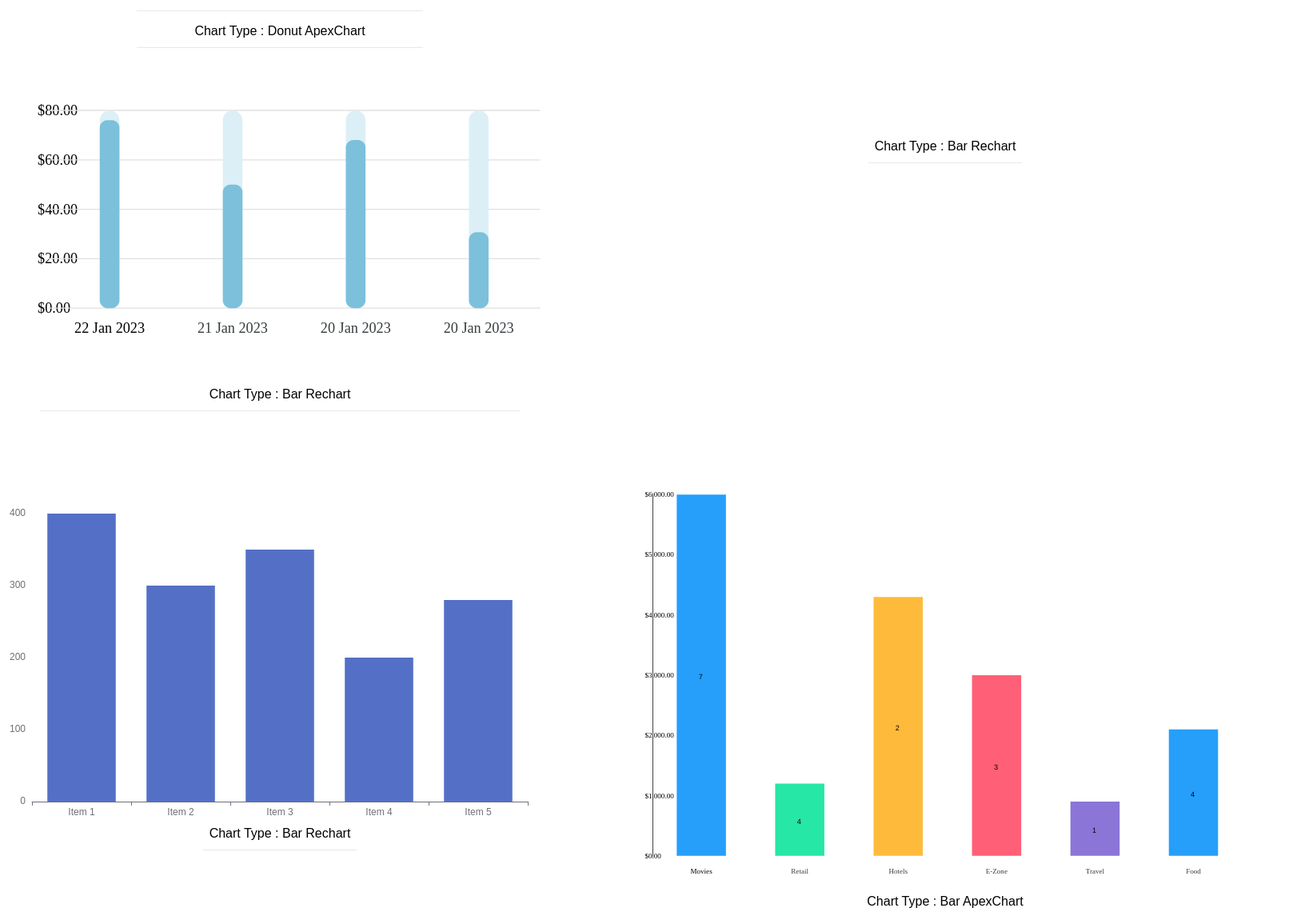
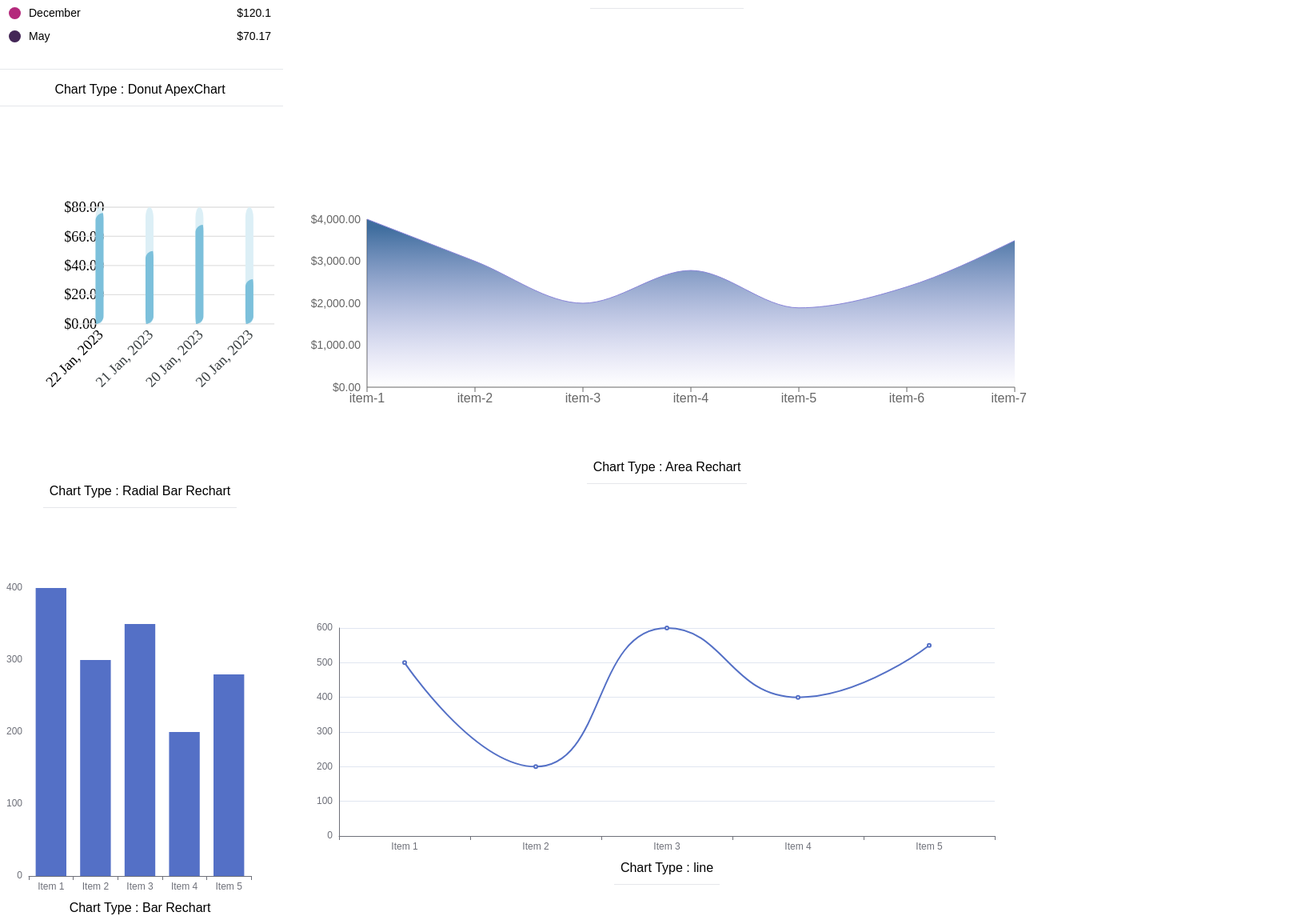
Before and after one commit to AnanthSB/reactCharts, a React (Create React App) app: page / in a window 1280 px wide. Shown: the part 659-1804 px from the top of the page at 80% size, 1632 px wide, since content can reach past the window. Built offline with nearby package versions, Linux system fonts and the light colour scheme.

Commit message:
Add files via upload

```diff
--- a/src/App.js
+++ b/src/App.js
@@ -1,15 +1,16 @@
-import styles from './App.scss';
-import { ApexBarChart, BarGraphComponent } from './barChart/BarChart';
+import styles from './App.module.scss';
+import { ApexBarChart, BarGraphComponent } from './Graphs/barChart/BarChart';
+import BarChart1 from './Graphs/barChart/BarChart';
 import LineChartGraph from './Graphs/LineChartGraph/LineChartGraph';
 import DonutChart from './Graphs/DonutChart/DonutChart';
 import donutData from './Graphs/DonutChart/donutData.json';
-import payoutsData from "./Graphs/PayoutBarChart/data.json";
-// import areaChartData from "./Graphs/AreaChart/data.json"
-import BarChart1 from './barChart/BarChart';
 import { useEffect, useState } from 'react';
 import moment from 'moment';
 import { PayoutBarChart } from './Graphs/PayoutBarChart/PayoutBarChart';
 // import AreaChart from './Graphs/AreaChart/AreaChart';
+import {AreaChart2} from "./Graphs/AreaChart/AreaChart2";
+import areaChartData from "./Graphs/AreaChart/data.json";
+import data from "./Graphs/PayoutBarChart/payoutsData.json"
 
 function App() {
   const [categoryWiseSum, setCategoryWiseSum] = useState([]);
@@ -119,19 +120,23 @@ useEffect(()=>{
 
   // payoutsData
   useEffect(()=>{
-    const array = payoutsData?.data?.slice(1); //slice method used for getting items of an array from index to To index. Here we are filtering last 7days payouts.
+    const array = data?.data?.slice(1); //slice method used for getting items of an array from index to To index. Here we are filtering last 7days payouts.
     setPayoutGraphData(
       array?.map((item) => {
         return {
           // category: `Day${index + 1}`
-          category: moment(item?.createdAt?.split(" ")[0]).format('D MMM YYYY'),
+          category: moment(item?.createdAt?.split(" ")[0]).format('D MMM, YYYY'),
           totalAmount: +item?.totalAmount
         };
       })
     );
   },[])
   return (
-    <div style={{display:'grid',gridTemplateColumns:'repeat(2,1fr)',justifyItems:'center'}} className={`${styles.appContainer} gap-[2rem] pt-[8px]`}>
+    <>
+    <h1 className='text-[22px] underline flex items-center justify-center w-full my-[10px] py-[10px]'>Collection of Graphs woked on...</h1>
+    <div className={`${styles.appContainer} gap-[2rem] pt-[8px]`}>
+        {/* Donut Chart */}
+        <div className='flex items-center justify-center w-full'>
         <DonutChart
                 label={'Total'} //That goes center of the DonutChart
               titleLabel={'Donut ApexChart'}
@@ -156,39 +161,47 @@ useEffect(()=>{
                 //   return  item?.subCategoryType === "Loans" ? `#${Math.random().toString(16).slice(2,8).padEnd(6,0)}` : "#FF0000";
                 // })}
           />
-        <div className='flex flex-col items-center justify-center w-full'>
+        </div>
+
+        {/* CustomtoolTipBar Chart */}
+        <div className='flex flex-col items-center justify-center w-ful mt-[50px]l'>
           <BarGraphComponent barGraphData={barGraphData} />
           <p className='flex justify-center p-2 border-b'>Chart Type : Bar Rechart</p>
         </div>
 
-        <div>
+        {/* border-radial Bar Chart */}
+        <div className='flex flex-col items-center justify-center w-full mt-[50px]'>
           <PayoutBarChart graphData={payoutGraphData} />
-          <p className='flex justify-center p-2 border-b mt-[50px]'>Chart Type : Bar Rechart</p>
+          <p className='flex justify-center p-2 border-b mt-[50px]'>Chart Type : Radial Bar Rechart</p>
         </div>
 
         {/* AreaChart */}
-        <div>
-          {/* <AreaChart
+        <div className='flex flex-col items-center justify-center w-full mt-[50px]'>
+          <AreaChart2
             areaChartData={areaChartData}
-          /> */}
-          <p className='flex justify-center p-2 border-b mt-[50px]'>Chart Type : Bar Rechart</p>
+          />
+          <p className='flex justify-center p-2 border-b mt-[50px]'>Chart Type : Area Rechart</p>
         </div>
 
-        <div className='flex flex-col items-center justify-center w-full'>
-          <BarChart1 />
+        {/* simple react bar chart */}
+        <div className='flex flex-col items-center justify-center w-full mt-[50px]'>
+          <BarChart1 className="w-full"/>
           <p className='flex justify-center p-2 border-b'>Chart Type : Bar Rechart</p>
         </div>
 
-        <div className='flex flex-col items-center justify-center w-full'>
+        {/* apex Bar Chart */}
+        {/* <div className='flex flex-col items-center justify-center w-full mt-[50px]'>
           <ApexBarChart />
           <p>Chart Type : Bar ApexChart</p>
-        </div>
+        </div> */}
 
-        <div >
+        {/* Line chart */}
+        <div className='flex flex-col items-center justify-center w-full mt-[50px]'>
           <LineChartGraph />
           <div className='flex justify-center p-2 border-b'><h2>Chart Type : line</h2></div>
         </div>
     </div>
+    </>
   );
 }
 
--- /dev/null
+++ b/src/App.module.scss
@@ -0,0 +1,18 @@
+.appContainer{
+    width: 100%;
+    @media (min-width:1024px) {
+        display: flex;
+        flex-flow: column;
+        justify-content: center;
+        gap: 30px;
+    }
+
+    @media (min-width:1025px) {
+        display: grid;
+        grid-template-columns: repeat(2,1fr);
+        gap: 30px;
+        justify-content: center;
+        align-items: center;
+
+    }
+}
--- a/src/Graphs/AreaChart/AreaChart.js
+++ b/src/Graphs/AreaChart/AreaChart.js
@@ -7,6 +7,7 @@ import React, { useEffect, useState } from 'react';
 import { useSelector } from 'react-redux';
 import {
   Area,
+  CartesianGrid,
   ComposedChart,
   ResponsiveContainer,
   Tooltip,
@@ -17,7 +18,7 @@ import {
 import styles from './areaChart.module.scss';
 // import { Checkbox } from 'Components/Atoms';
 
-export default function AreaChart({
+export default function AreaChart1({
   areaChartData,
   tokenBusinessAccountActivityFilter
 }) {
@@ -144,7 +145,7 @@ export default function AreaChart({
   );
 }
 
-AreaChart.propTypes = {
+AreaChart1.propTypes = {
   areaChartData: PropTypes.shape({
     length: PropTypes.number
   }),
--- /dev/null
+++ b/src/Graphs/AreaChart/AreaChart2.js
@@ -0,0 +1,126 @@
+import { useState } from "react";
+import { Area, AreaChart, CartesianGrid, ReferenceLine, ResponsiveContainer, Tooltip, XAxis, YAxis } from "recharts"
+import toCurrencyAmount from "../../Helpers/toCurrencyAmount";
+
+const data = [
+    {
+      "name": "item-1",
+      "uv": 4000,
+      "pv": 2400,
+      "amt": 2400
+    },
+    {
+      "name": "item-2",
+      "uv": 3000,
+      "pv": 1398,
+      "amt": 2210
+    },
+    {
+      "name": "item-3",
+      "uv": 2000,
+      "pv": 9800,
+      "amt": 2290
+    },
+    {
+      "name": "item-4",
+      "uv": 2780,
+      "pv": 3908,
+      "amt": 2000
+    },
+    {
+      "name": "item-5",
+      "uv": 1890,
+      "pv": 4800,
+      "amt": 2181
+    },
+    {
+      "name": "item-6",
+      "uv": 2390,
+      "pv": 3800,
+      "amt": 2500
+    },
+    {
+      "name": "item-7",
+      "uv": 3490,
+      "pv": 4300,
+      "amt": 2100
+    }
+  ]
+  export function AreaChart2() {
+      let [posData, setposData] = useState({});
+
+    const CustomTooltip = (data) => {
+        const { active, payload, label } = data;
+        if (active && payload && payload.length) {
+          return (
+            <div
+            //   style={{ backgroundColor: `${payload[0].payload.color}` }}
+            style={{ backgroundColor: `#ffff` }}
+              className={`relative outline-none rounded-[10px] min-w-[76px] min-h-[40px] flex flex-col items-center justify-between pb-[8px] gap-[1px]`}
+            >
+              <span
+                className={`border-b w-full justify-center items-center flex flex-col text-[12px] leading-[18px] text-ibgy1 tracking-[0.19px]`}
+              >
+                {`${payload[0].payload.name}`}
+                <span className="bg-ibwhite h-[1px] w-[74%]" />
+              </span>
+              <span
+                className={`text-[12px] leading-[18px] text-ibgy1 tracking-[0.19px] pt-[5px]`}
+              >{`$${toCurrencyAmount(payload[0].value)}`}</span>
+              {/* <span
+                className={`text-[12px] leading-[18px] text-ibgy1 tracking-[0.19px]`}
+              >
+                {payload[0]?.payload?.totalOrders} Orders
+              </span> */}
+              {/* <span
+                style={{ backgroundColor: `${payload[0].payload.color}` }}
+                className={`absolute left-[-6px] top-[25px] rotate-[45deg] w-[13px] h-[13px] rounded-[2px]`}
+              /> */}
+            </div>
+          );
+        }
+        return null;
+      };
+
+    const formatYAxis = (tickitem) => {
+      // tickitem comes as amount/value of that axis
+      return `$${toCurrencyAmount(tickitem)}`;
+    };
+
+    return (
+      <>
+        <ResponsiveContainer width={'100%'} height={250} >
+            <AreaChart data={data}
+                          margin={{ top: 10, right: 15, left: 15, bottom: 0 }}>
+                <defs>
+                  <linearGradient id="colorUv" x1="0" y1="0" x2="0" y2="1">
+                    <stop offset="5%" stopColor="#295D93" stopOpacity={0.9}/>
+                    <stop offset="100%" stopColor="#8884d8" stopOpacity={0}/>
+                  </linearGradient>
+                  {/* <linearGradient id="colorPv" x1="0" y1="0" x2="0" y2="1">
+                    <stop offset="5%" stopColor="#82ca9d" stopOpacity={0.8}/>
+                    <stop offset="95%" stopColor="#82ca9d" stopOpacity={0}/>
+                  </linearGradient> */}
+                </defs>
+                <XAxis axisLine={true} dataKey="name" />
+                <YAxis
+                    axisLine={true}
+                    tickLine={!true}
+                    tick={{ show: false, fontSize: 14 }}
+                    tickFormatter={formatYAxis}
+                />
+                <Tooltip
+                    content={<CustomTooltip data={data} />}
+                    cursor={false}
+                    position={{ x: posData.x - 12, y: posData.y - 80 }}
+                    wrapperStyle={{ outline: 'none' }}
+                  />
+                <CartesianGrid strokeDasharray="0 3" yAxis={false}/>
+                <Tooltip />
+            <Area type="monotone" dataKey="uv" stroke="#8884d8" fillOpacity={1} fill="url(#colorUv)" />
+            {/* <Area type="monotone" dataKey="pv" stroke="#82ca9d" fillOpacity={1} fill="url(#colorPv)" /> */}
+                        </AreaChart>
+        </ResponsiveContainer>
+      </>
+    )
+  }
--- a/src/Graphs/DonutChart/donutData.json
+++ b/src/Graphs/DonutChart/donutData.json
@@ -3,61 +3,49 @@
     {
       "id": 1,
       "categoryType": "January",
-      "subCategoryType": "Profit",
+      "subCategoryType": "Received",
       "AvailableBalance": 100.0
     },
     {
       "id": 3,
       "categoryType": "February",
-      "subCategoryType": "Loans",
+      "subCategoryType": "Paid",
       "AvailableBalance": 210.0
     },
     {
       "id": 12,
       "categoryType": "November",
-      "subCategoryType": "Profit",
+      "subCategoryType": "Received",
       "AvailableBalance": 200.01
     },
     {
       "id": 4,
       "categoryType": "March",
-      "subCategoryType": "Profit",
-      "AvailableBalance": 50.0
+      "subCategoryType": "Received",
+      "AvailableBalance": 80.0
     },
     {
       "id": 5,
       "categoryType": "April",
-      "subCategoryType": "Profit",
+      "subCategoryType": "Received",
       "AvailableBalance": 120.0
-    },
-    {
-      "id": 6,
-      "categoryType": "May",
-      "subCategoryType": "Profit",
-      "AvailableBalance": 75.07
     },
     {
       "id": 7,
       "categoryType": "Jun",
-      "subCategoryType": "Profit",
+      "subCategoryType": "Received",
       "AvailableBalance": 78.0
-    },
-    {
-      "id": 12,
-      "categoryType": "November",
-      "subCategoryType": "Profit",
-      "AvailableBalance": 100.34
     },
     {
       "id": 8,
       "categoryType": "July",
-      "subCategoryType": "Profit",
+      "subCategoryType": "Received",
       "AvailableBalance": 110.0
     },
     {
       "id": 12,
       "categoryType": "November",
-      "subCategoryType": "Profit",
+      "subCategoryType": "Received",
       "AvailableBalance": 175.34
     },
     {
@@ -69,14 +57,14 @@
     {
       "id": 1,
       "categoryType": "January",
-      "subCategoryType": "Profit",
+      "subCategoryType": "Received",
       "AvailableBalance": 100.0
     },
     {
       "id": 6,
       "categoryType": "May",
       "subCategoryType": "loss",
-      "AvailableBalance": 50.17
+      "AvailableBalance": 70.17
     }
   ]
 }
--- a/src/Graphs/LineChartGraph/LineChartGraph.js
+++ b/src/Graphs/LineChartGraph/LineChartGraph.js
@@ -8,17 +8,19 @@ function LineChartGraph() {
       type: "category",
       data: ["Item 1", "Item 2", "Item 3", "Item 4", "Item 5"],
       // removes grid-lines in x-axis
-      splitLine:{show:false}
+      splitLine:{show:false},
+      axisLine:{show:true}
     },
     yAxis: {
       type: "value",
-      data: [300, 400, 500, 600, 700],
+      // data: [300, 400, 500, 600, 700],
       // removes grid-lines in y-axis
-      splitLine:{show:false},
+      splitLine:{show:!false},
+      axisLine:{show:true}
     },
     series: [
       {
-        data: [10, 20, 10, 20, 10],
+        data: [500, 200, 600, 400, 550],
         type: 'line',
         smooth: true
       }
@@ -29,10 +31,11 @@ function LineChartGraph() {
     }
   }
   return (
-    <div>
-      <div className='bg-white'>
+      <div className='w-full bg-white'>
       <ReactECharts
-      style={{width:'700px',height:'400px'}}
+      width={'100%'}
+      height={400}
+      // style={{height:'400px',width:'100%'}}
       option={options}
       notMerge={true}
       lazyUpdate={true}
@@ -42,7 +45,6 @@ function LineChartGraph() {
       // opts={}
        />
       </div>
-    </div>
   );
 }
 
--- a/src/Graphs/PayoutBarChart/PayoutBarChart.js
+++ b/src/Graphs/PayoutBarChart/PayoutBarChart.js
@@ -217,12 +217,12 @@ export function PayoutBarChart({ graphData }) {
   };
   return (
     <>
-      <div className={`${styles.payoutChartContainer}`}>
+      <div className={`w-full ${styles.payoutChartContainer}`}>
         <Chart
           options={options}
           series={series}
           type="bar"
-            width={600}
+          width={'78%'}
           height={260}
           // plotOptions={plotOptions}
           className={`${styles.payoutChart}`}
--- a/src/Graphs/PayoutBarChart/PayoutBarChart.module.scss
+++ b/src/Graphs/PayoutBarChart/PayoutBarChart.module.scss
@@ -23,10 +23,10 @@
   }
 
   .chartContainer {
-    width: 85%;
-    transform: scale(1);
-    margin-left: -30px;
-    margin-bottom: -5px;
+    width: 100%;
+    // transform: scale(1);
+    // margin-left: -30px;
+    // margin-bottom: -5px;
     min-height: unset !important;
     .chart {
       width: 100%;
@@ -72,6 +72,6 @@
       }
     }
     .apexcharts-svg{
-      transform:scale(1) !important
+      // transform:scale(1) !important
     }
   }
--- /dev/null
+++ b/src/Graphs/PayoutBarChart/payoutsData.json
@@ -0,0 +1,43 @@
+{"data":[
+    {
+        "status": "Open",
+        "createdAt": "2023-01-23 08:00:00.0",
+        "totalTransactionsCount": "1",
+        "totalAmount": "19.78",
+        "sentTo": "Business Token Account",
+        "updatedAt": null
+      },
+      {
+        "status": "Paid",
+        "createdAt": "2023-01-22 08:00:00.0",
+        "totalTransactionsCount": "0",
+        "totalAmount": "76.00",
+        "sentTo": "Business Token Account",
+        "updatedAt": "2023-01-23 08:00:00.0"
+      },
+      {
+        "status": "Paid",
+        "createdAt": "2023-01-21 08:00:00.0",
+        "totalTransactionsCount": "0",
+        "totalAmount": "50.00",
+        "sentTo": "Business Token Account",
+        "updatedAt": "2023-01-22 08:00:00.0"
+      },
+      {
+        "status": "Paid",
+        "createdAt": "2023-01-20 08:00:00.0",
+        "totalTransactionsCount": "0",
+        "totalAmount": "68.00",
+        "sentTo": "Business Token Account",
+        "updatedAt": "2023-01-21 08:00:00.0"
+      },
+      {
+        "status": "Paid",
+        "createdAt": "2023-01-20 06:15:26.448",
+        "totalTransactionsCount": "3",
+        "totalAmount": "30.69",
+        "sentTo": "Business Token Account",
+        "updatedAt": "2023-01-20 08:00:00.0"
+      }
+
+]}
--- a/src/Graphs/barChart/BarChart.js
+++ b/src/Graphs/barChart/BarChart.js
@@ -4,8 +4,7 @@ import styles from './barChart.module.scss';
 import Chart from 'react-apexcharts';
 import PropTypes from 'prop-types';
 import { BarChart, Bar, Cell, XAxis, YAxis, Tooltip } from 'recharts';
-import toCurrencyAmount from '../Helpers/toCurrencyAmount';
-
+import toCurrencyAmount from '../../Helpers/toCurrencyAmount';
 export default function BarChart1(){
 
   const options = {
@@ -35,10 +34,10 @@ export default function BarChart1(){
     }
   }
   return (
-    <div>
-      <div className='bg-white'>
+      <div className='w-full bg-white'>
         <ReactECharts
-      style={{width:'700px',height:'400px'}}
+        // style={{width:'700px',height:'400px'}}
+        style={{width:'100%',height:'400px'}}
         option={options}
         // notMerge={true}
         // lazyUpdate={true}
@@ -48,10 +47,10 @@ export default function BarChart1(){
         // opts={}
          />
       </div>
-    </div>
   );
 }
 
+// custom tooltip bar graph
 export function BarGraphComponent({ barGraphData }) {
   const CustomTooltip = (data) => {
     const { active, payload, label } = data;
```
Also changed, not shown: src/Graphs/AreaChart/areaChart.module.scss (added, +22 -0 lines). Lines whose indentation alone changed are shown as unchanged.
